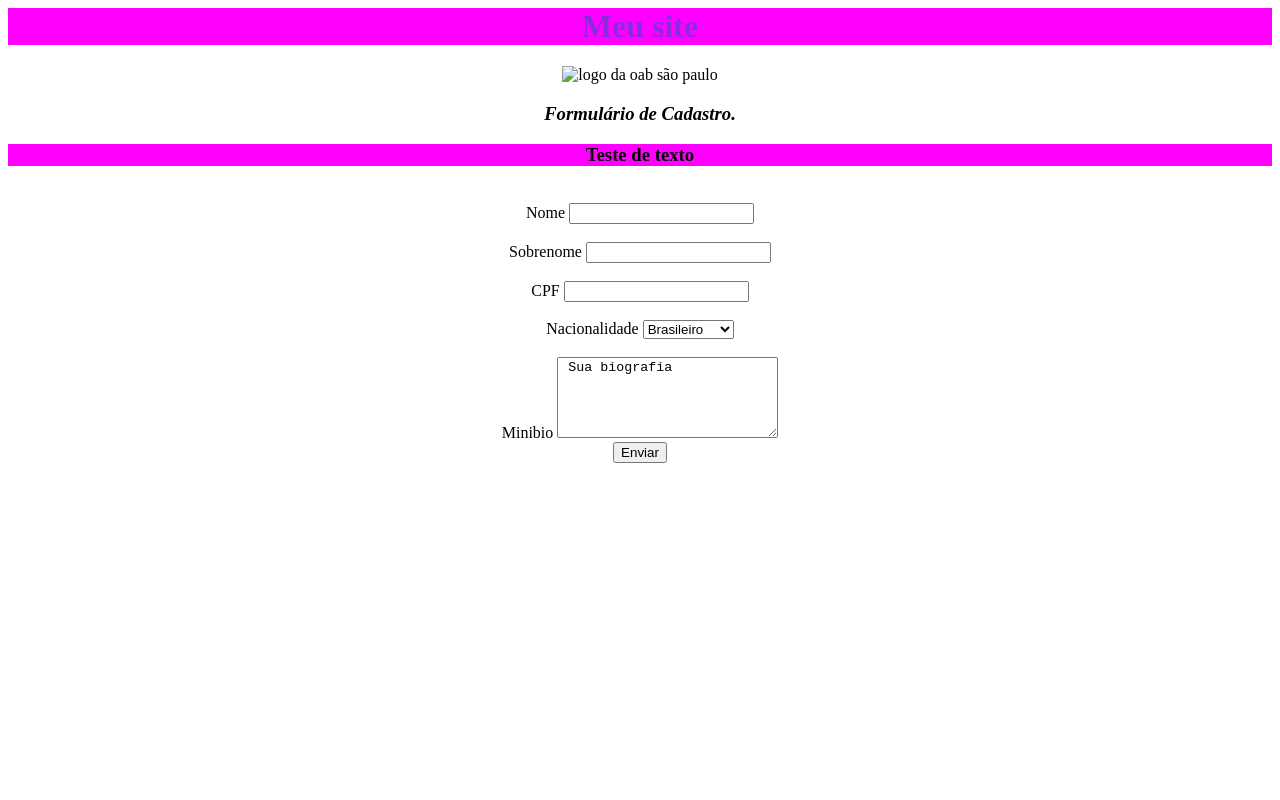
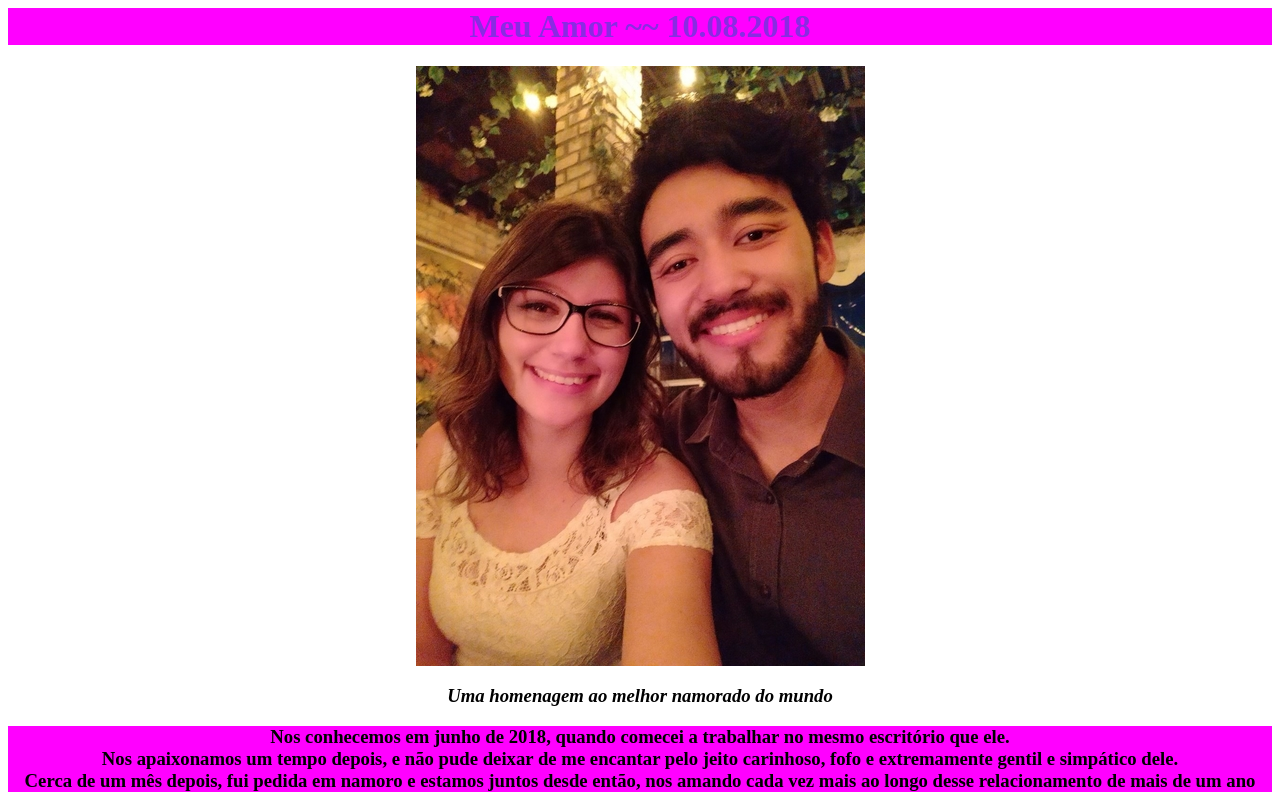
Before and after one commit to leticiapimentel/sitekaique, a plain HTML site: page index.html in a window 1280 px wide. Shown: the top 800 px of the page. Drawn offline with Linux system fonts and the light colour scheme.

Commit message:
Update index.html

```diff
--- a/index.html
+++ b/index.html
@@ -7,15 +7,19 @@
   </head>
   <body>
     <h1 class="esverdeado">
-      Meu site
+      Meu Amor ~~ 10.08.2018
     </h1>
-    <img src="imagens/logo.png" alt="logo da oab são paulo">
+    <img src="imagens/amor.jpg" alt="foto de casal">
     <h3 id="tituloform">
-      Formulário de Cadastro.
+      Uma homenagem ao melhor namorado do mundo
     </h3>
     <h3 class="esverdeado">
-        Teste de texto
+        Nos conhecemos em junho de 2018, quando comecei a trabalhar no mesmo escritório que ele. <br/>
+        Nos apaixonamos um tempo depois, e não pude deixar de me encantar pelo jeito carinhoso, fofo e extremamente gentil e simpático dele.<br/>
+        Cerca de um mês depois, fui pedida em namoro e estamos juntos desde então, nos amando cada vez mais ao longo desse relacionamento de mais de um ano
     </h3>
+    <img src="imagens/1.jpg" alt="foto de casal">
+    <img src="imagens/2.jpg" alt="foto de casal">
     <br/>
     <form>
       <label for "Nome">
@@ -54,5 +58,9 @@
         Enviar
       </button>
     </form>
+    <script src="javascript/matematica.js"></script>
+    <script>
+      alert(soma (120, 321));
+    </script>
   <body>
 </html>
```
